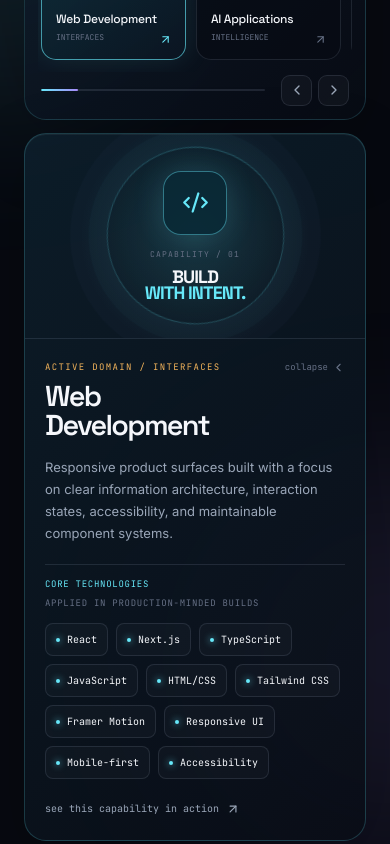
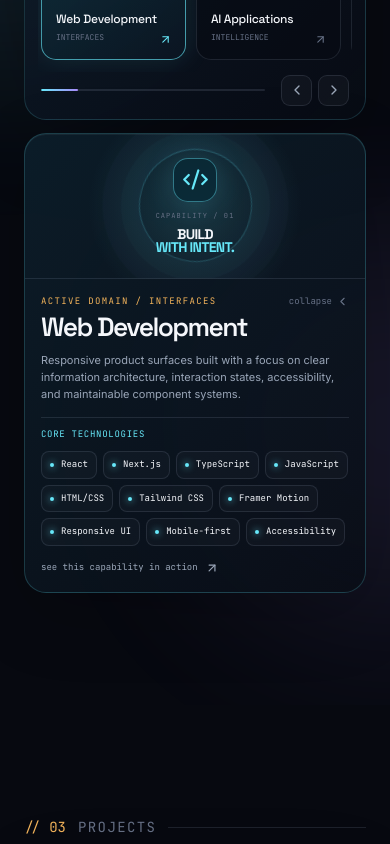
Before and after one commit to LostxSoul01/Jawad_Portfolio, a Next.js app: page / in a window 390 px wide. Shown: the part 3660-4504 px from the top of the page. Built offline with nearby package versions, Linux system fonts and the light colour scheme.

Commit message:
style: compact expanded skills detail

```diff
--- a/src/app/globals.css
+++ b/src/app/globals.css
@@ -489,3 +489,35 @@ body::after {
 @media (max-width: 760px) { .skills-carousel-intro { grid-template-columns: 1fr; gap: 1rem; }.skills-carousel-intro > p { max-width: 600px; }.skills-mini-card { min-width: 145px; flex: 0 0 145px; }.skills-expanded-card { grid-template-columns: 1fr; }.skills-expanded-card__visual { min-height: 205px; border-right: 0; border-bottom: 1px solid var(--color-hairline); }.skills-expanded-card__body { padding: 22px 20px; } }
 @media (max-width: 480px) { .skills-carousel-section { padding-top: 6rem; }.skills-carousel-intro h2 { font-size: 2.7rem; }.skills-carousel-window { padding: 13px; }.skills-carousel-toolbar { font-size: 8px; }.skills-expanded-card__meta { flex-direction: column; gap: 5px; }.skills-expanded-card__heading h3 { font-size: 1.8rem; } }
 @media (prefers-reduced-motion: reduce) { .skills-expanded-card__halo { animation: none; } }
+
+
+/* Compact expanded skill detail for a better viewport fit */
+.skills-expanded-card { grid-template-columns: 175px minmax(0, 1fr); min-height: 220px; }
+.skills-expanded-card__visual { min-height: 220px; }
+.skills-expanded-card__halo { width: 140px; height: 140px; }
+.skills-expanded-card__icon { width: 54px; height: 54px; border-radius: 15px; }
+.skills-expanded-card__code { margin-top: 9px; font-size: 7px; }
+.skills-expanded-card__visual strong { margin-top: 7px; font-size: 16px; }
+.skills-expanded-card__body { padding: 20px 24px; }
+.skills-expanded-card__heading h3 { margin-top: 6px; font-size: clamp(1.45rem, 2.6vw, 2rem); }
+.skills-expanded-card__description { margin-top: 11px; font-size: 12px; line-height: 1.55; }
+.skills-expanded-card__divider { margin: 14px 0 10px; }
+.skills-expanded-card__chips { gap: 6px; margin-top: 10px; }
+.skills-expanded-card__chips span { padding: 6px 8px; font-size: 9px; }
+.skills-expanded-card__link { margin-top: 15px; font-size: 9px; }
+@media (max-width: 760px) {
+  .skills-expanded-card { grid-template-columns: 150px minmax(0, 1fr); min-height: 205px; }
+  .skills-expanded-card__visual { min-height: 205px; }
+  .skills-expanded-card__body { padding: 18px; }
+  .skills-expanded-card__meta span:last-child { display: none; }
+}
+@media (max-width: 560px) {
+  .skills-expanded-card { grid-template-columns: 1fr; }
+  .skills-expanded-card__visual { min-height: 145px; }
+  .skills-expanded-card__halo { width: 105px; height: 105px; }
+  .skills-expanded-card__icon { width: 44px; height: 44px; }
+  .skills-expanded-card__visual strong { font-size: 14px; }
+  .skills-expanded-card__body { padding: 16px; }
+  .skills-expanded-card__heading h3 { font-size: 1.65rem; }
+  .skills-expanded-card__description { font-size: 11px; }
+}
```
